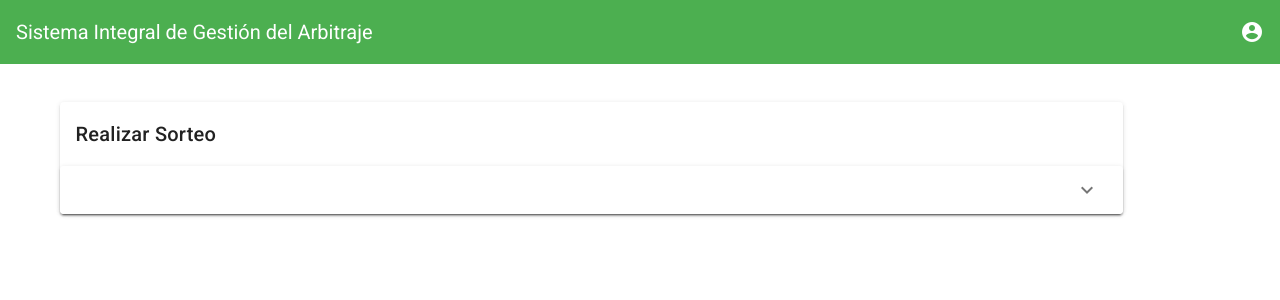
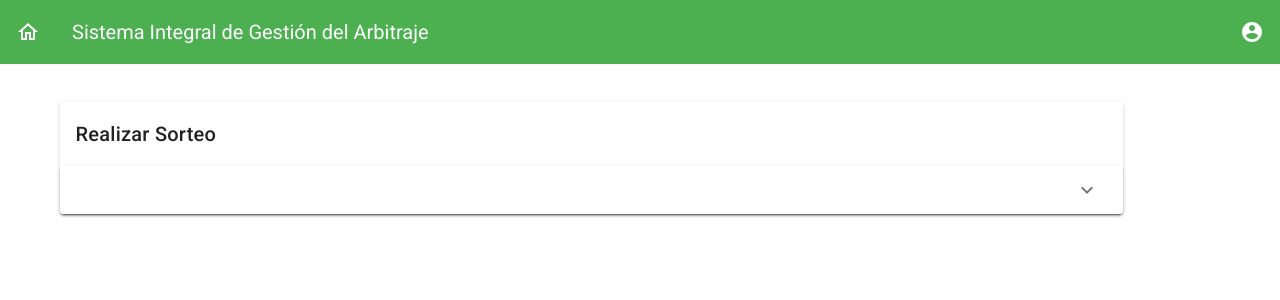
Before and after one commit to ponytojas/isa_prototype, a Vue app: page /draw in a window 1280 px wide. Shown: the top 300 px of the page. Built offline with nearby package versions, Linux system fonts and the light colour scheme.

Commit message:
Add home icon

```diff
--- a/src/components/MainBar.vue
+++ b/src/components/MainBar.vue
@@ -1,6 +1,9 @@
 <template>
   <v-content style="margin: 30px">
     <v-app-bar color="success" dark elevate-on-scroll="True" fixed >
+      <v-btn icon v-on="on" @click="$router.push('/main')">
+        <v-icon>mdi-home-outline </v-icon>
+      </v-btn>
       <v-toolbar-title>Sistema Integral de Gestión del Arbitraje</v-toolbar-title>
       <v-spacer />
       <v-menu
```
